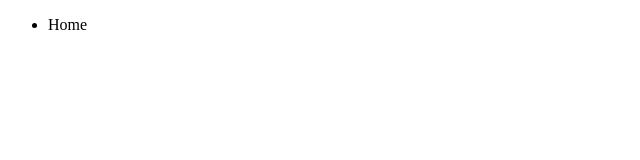
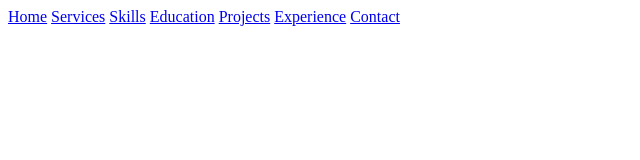
Before and after one commit to UdoNieuw/MyPortifolio, a plain HTML site: page Index.html in a window 1280 px wide. Shown: the whole page, without its empty margins (0-640 px from the left). Drawn offline with Linux system fonts and the light colour scheme.

Commit message:
Update Index.html

```diff
--- a/Index.html
+++ b/Index.html
@@ -7,10 +7,16 @@
     <body>
         <div class="main">
             <div class="navbar">
-
-                <ul>
-                    <li><a herf="#">Home</a></li>
-                </ul>
+                <!-- Navigation -->
+                <nav>
+                    <a href="#" class="active">Home</a>
+                    <a href="#">Services</a>
+                    <a href="#">Skills</a>
+                    <a href="#">Education</a>
+                    <a href="#">Projects</a>
+                    <a href="#">Experience</a>
+                    <a href="#">Contact</a>
+                </nav>
             </div>
         </div>
     </body>
```
